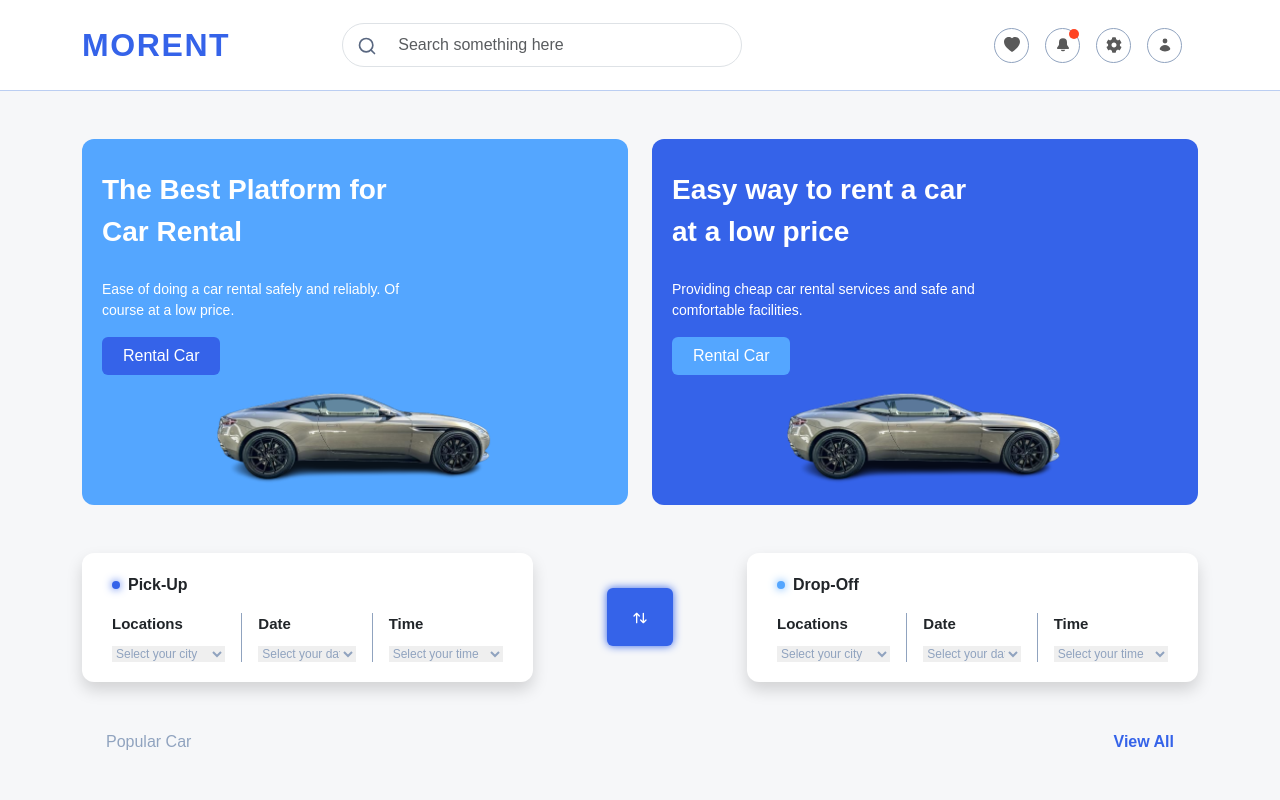
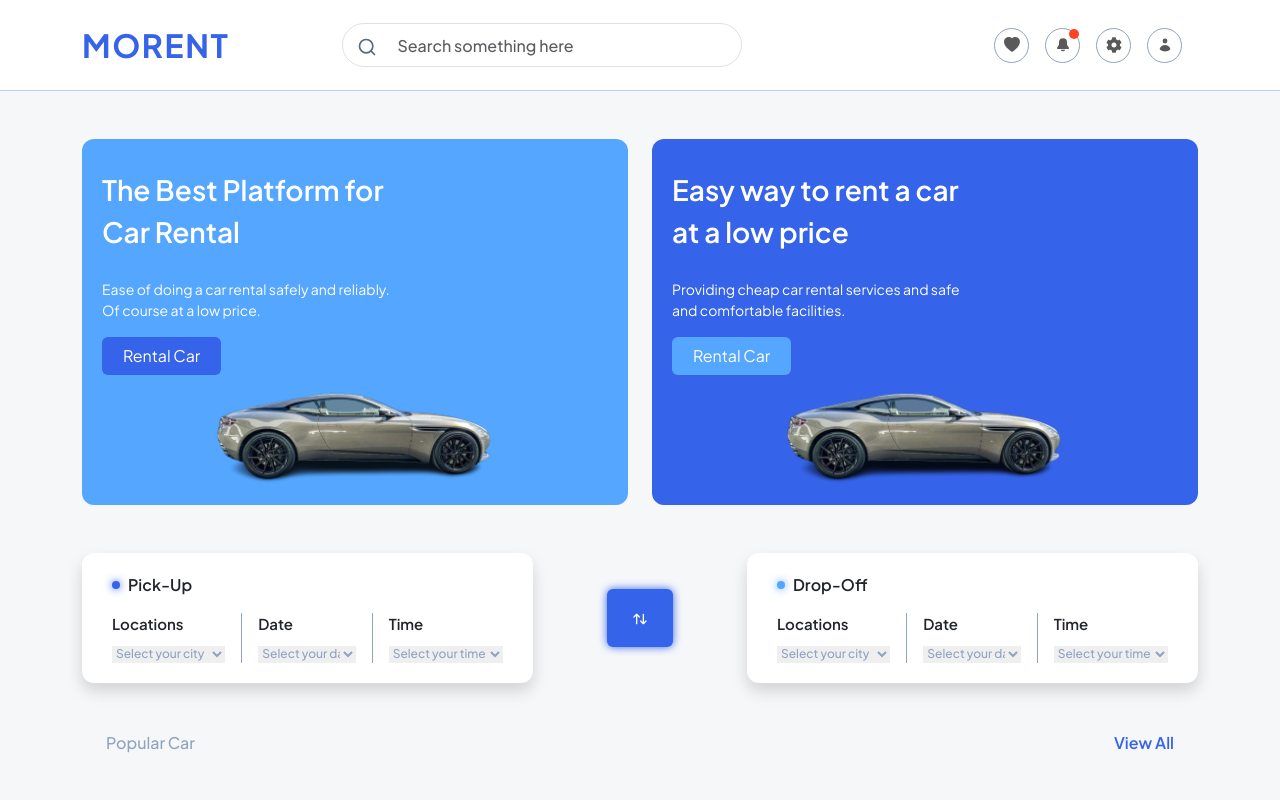
Before and after one commit to salmanArif05/morent, a React (Vite) app: page / in a window 1280 px wide. Shown: the top 800 px of the page. Built offline with nearby package versions, Linux system fonts and the light colour scheme; some icons are missing.

Commit message:
font family added

```diff
--- a/src/index.css
+++ b/src/index.css
@@ -21,7 +21,7 @@ a:hover {
 }
 
 body {
-	font-family: "Poppins", sans-serif;
+	font-family: "Plus Jakarta Sans", sans-serif;
 	font-size: 16px;
 	font-weight: 400;
 	background-color: var(--morent-body);
```
